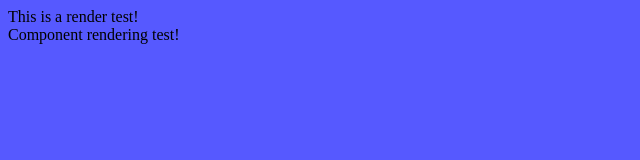
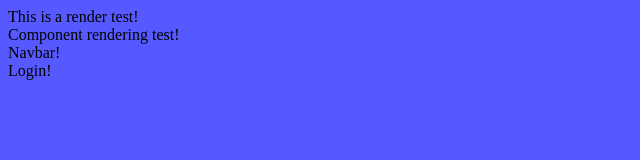
Before and after one commit to oslabs-beta/deKaf, a React app: page /login in a window 1280 px wide. Shown: the top 160 px of the page, without its empty margins (0-640 px from the left). Built offline with nearby package versions, Linux system fonts and the light colour scheme.

Commit message:
base react

```diff
--- a/package.json
+++ b/package.json
@@ -2,7 +2,7 @@
   "name": "dekaf",
   "version": "0.0.1",
   "description": "A web app for Kafka metrics vizualisation and managment.",
-  "main": "/src/index.ts",
+  "main": "/src/index.tsx",
   "scripts": {
     "start": "cross-env NODE_ENV=production node server/server.ts",
     "build": "cross-env NODE_ENV=production webpack",
@@ -30,12 +30,14 @@
     "cookie-parser": "^1.4.5",
     "dotenv": "^9.0.2",
     "express": "^4.17.1",
-    "path": "^0.12.7",
     "react": "^17.0.2",
     "react-dom": "^17.0.2",
+    "react-router-dom": "^5.2.0",
     "ts-node": "^9.1.1"
   },
   "devDependencies": {
+    "path": "^0.12.7",
+    "pg": "^8.6.0",
     "@babel/core": "^7.14.0",
     "@babel/preset-env": "^7.14.1",
     "@babel/preset-react": "^7.13.13",
--- a/src/components/App.tsx
+++ b/src/components/App.tsx
@@ -1,11 +1,45 @@
 import React, { useEffect, useState } from 'react';
+import { BrowserRouter as Router, Route, Switch, useLocation } from 'react-router-dom';
+
+// @ts-ignore
+import NavBar from './Navbar.tsx';
+// @ts-ignore
+import Home from './Base/Home.tsx';
+// @ts-ignore
+import Login from './Base/Login.tsx';
+// @ts-ignore
+import Signup from './Base/Signup.tsx';
+// @ts-ignore
+import About from './Base/About.tsx';
+// @ts-ignore
+import UserPage from './UserPage/UserPage.tsx';
 
 const App = () => {
-    // Add code here
+    // const [session, setSession] = useState(null);
+
+    // useEffect (() => {
+    //     fetch('/user/verifySession')
+    //     .then(data => data.json()
+    //     .then(data => {
+    //     //   check for session on server, return session id or no session
+    //     //   if (data.message) return;
+    //     //   if (data.ssid) setSession(data.ssid)
+    //     }))
+    //   }, [session])
 
     return (
         <div className="app-container">
             Component rendering test!
+            <NavBar />
+            <div className="content-container">
+                <Switch>
+                    <Route exact path="/" render={() => <Home />} />
+                    <Route exact path="/login" render={() => <Login />} />
+                    <Route exact path="/signup" render={() => <Signup />} />
+                    <Route exact path="/about" render={() => <About />} />
+                    <Route exact path="/user" render={() => <UserPage />} />
+                </Switch>
+            </div>
         </div>
     )
 }
--- /dev/null
+++ b/src/components/Base/About.tsx
@@ -0,0 +1,11 @@
+import React from 'react';
+
+const About = () => {
+    return (
+        <div >
+            About Page!
+        </div>
+    )
+}
+
+export default About;
--- /dev/null
+++ b/src/components/Base/Home.tsx
@@ -0,0 +1,13 @@
+import React from 'react';
+import { Link } from 'react-router-dom';
+
+const Home = () => {
+    return (
+        <div >
+            Homepage!
+            <Link to="/signup">login</Link>
+        </div>
+    )
+}
+
+export default Home;
--- /dev/null
+++ b/src/components/Base/Login.tsx
@@ -0,0 +1,12 @@
+import React from 'react';
+import { Link } from 'react-router-dom';
+
+const Login = () => {
+    return (
+        <div >
+            Login!
+        </div>
+    )
+}
+
+export default Login;
--- /dev/null
+++ b/src/components/Base/Signup.tsx
@@ -0,0 +1,11 @@
+import React from 'react';
+
+const Signup = () => {
+    return (
+        <div >
+            Signup!
+        </div>
+    )
+}
+
+export default Signup;
--- /dev/null
+++ b/src/components/Navbar.tsx
@@ -0,0 +1,11 @@
+import React from 'react';
+
+const NavBar = () => {
+    return (
+        <div >
+            Navbar!
+        </div>
+    )
+}
+
+export default NavBar;
--- /dev/null
+++ b/src/components/UserPage/UserPage.tsx
@@ -0,0 +1,11 @@
+import React from 'react';
+
+const UserPage = () => {
+    return (
+        <div >
+            UserPage!
+        </div>
+    )
+}
+
+export default UserPage;
--- a/src/index.tsx
+++ b/src/index.tsx
@@ -1,7 +1,14 @@
 import React from 'react';
 import { render } from 'react-dom';
+import { BrowserRouter as Router } from 'react-router-dom';
+// @ts-ignore
 import App from './components/App.tsx';
 // import styles for webpack, this is where we'd import a logo, and append it
 import './styles.css';
 
-render(<App />, document.getElementById('root'));
+render(
+    <Router>
+        <App />
+    </Router>,
+    document.getElementById('root')
+);
--- a/tsconfig.json
+++ b/tsconfig.json
@@ -1,6 +1,6 @@
 {
   "compilerOptions": {
-    "lib": ["es6"],
+    "lib": ["es6", "DOM"],
     "outDir": "./build/",
     "module": "commonjs",
     "target": "es6",
```
Also changed, not shown: dummydbreq.js (added, +13 -0 lines), 2 other files (tests, documents, lock files or other folders).
